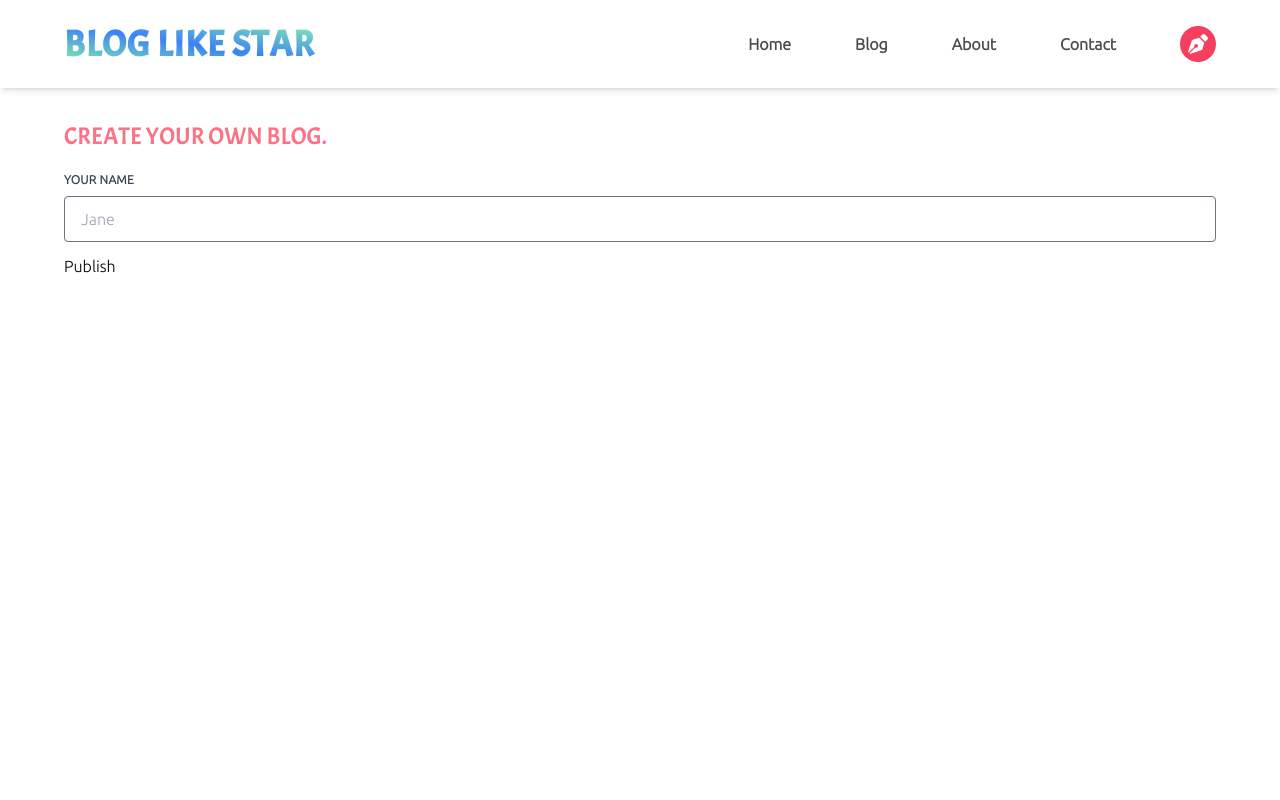
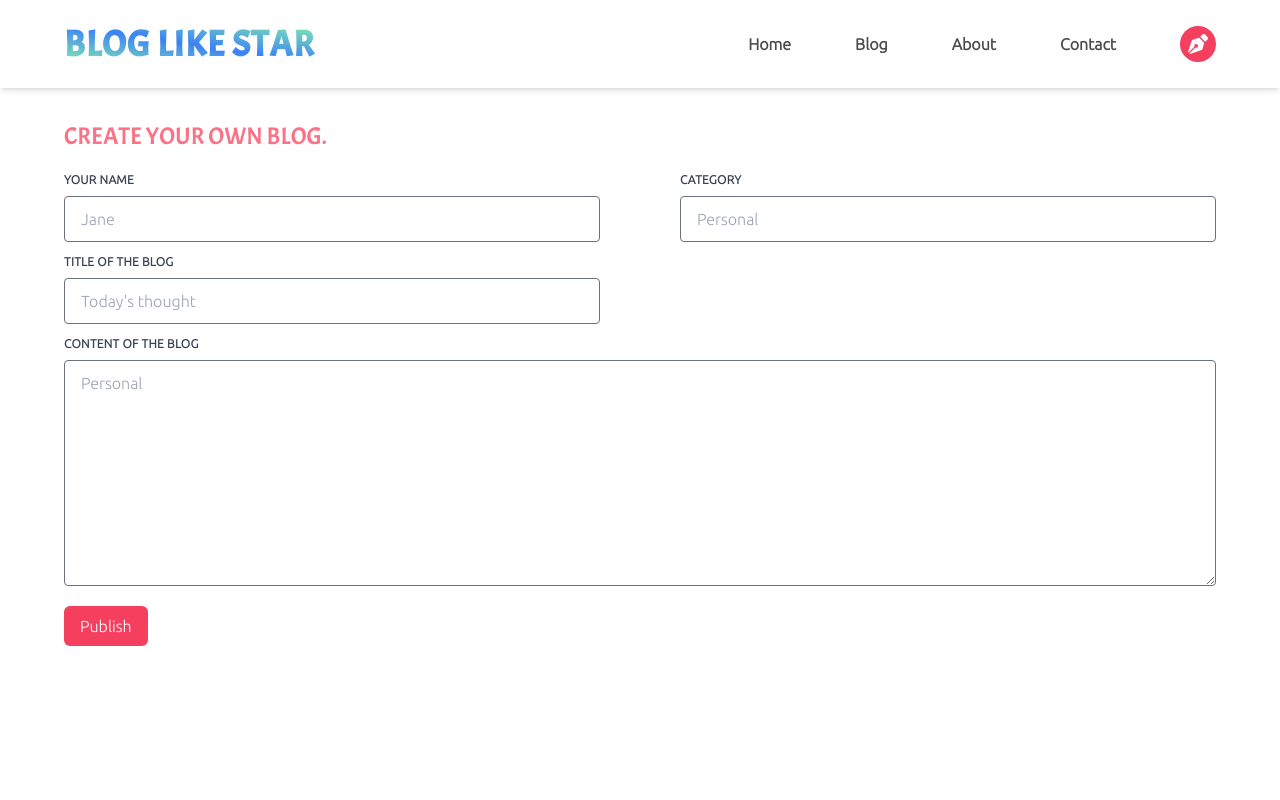
Before and after one commit to atultrp/blog-like-star, a Next.js app: page /createBlog in a window 1280 px wide. Shown: the top 800 px of the page. Built offline with nearby package versions, Linux system fonts and the light colour scheme.

Commit message:
create blog

```diff
--- a/src/components/Blog/CreateBlog.js
+++ b/src/components/Blog/CreateBlog.js
@@ -12,49 +12,68 @@ const CreateBlog = () => {
   // 5. Desciption
 
   const { register, handleSubmit, watch, formState: { errors } } = useForm();
-  const onSubmit = data => console.log(data);
+  const onSubmit = data => console.log("data", data);
 
 
 
   return (
-    <div className='md:mx-16 my-8'>
+    <div className='md:mx-16 my-8 mx-6'>
       <h2 className='text-2xl custom-font text-rose-400 uppercase'>Create your own Blog.</h2>
 
       <div>
         <form className='my-5' onSubmit={handleSubmit(onSubmit)}>
 
+          <div className='md:grid grid-cols-2 gap-x-20 2xl:grid-cols-3'>
+            <div className='mb-3'>
+              {/* Author Name */}
               <label class="block uppercase tracking-wide text-gray-700 text-xs font-bold mb-2" for="authorName">
                 Your Name
               </label>
-          <input name='authorName' class="appearance-none block w-full border border-gray-500 rounded py-3 px-4 mb-3 leading-tight focus:outline-none focus:bg-white" id="authorName" type="text" placeholder="Jane"
+              <input name='authorName' class="appearance-none block w-full border border-gray-500 rounded py-3 px-4 leading-tight focus:outline-none focus:bg-white" id="authorName" type="text" placeholder="Jane"
                 {...register("authorName", {
                   maxLength: 80
                 })}
               />
               {errors.authorName && <span class="text-red-500 text-xs italic">80 Characters Only!</span>}
+            </div>
 
-          {/* <label class="block uppercase tracking-wide text-gray-700 text-xs font-bold mb-2" for="authorName">
-            Title
+            {/* Category */}
+            <div className='mb-3'>
+              <label class="block uppercase tracking-wide text-gray-700 text-xs font-bold mb-2" for="category">
+                Category
               </label>
-          <input name='authorName' class="appearance-none block w-full border border-gray-500 rounded py-3 px-4 mb-3 leading-tight focus:outline-none focus:bg-white" id="authorName" type="text" placeholder="Jane"
-            {...register("authorName", {
-              maxLength: 80
+              <input name='category' class="appearance-none block w-full border border-gray-500 rounded py-3 px-4 leading-tight focus:outline-none focus:bg-white" id="category" type="text" placeholder="Personal"
+              />
+            </div>
+
+            {/* Title of the blog */}
+            <div className='mb-3'>
+              <label class="block uppercase tracking-wide text-gray-700 text-xs font-bold mb-2" for="title">
+                Title of the Blog
+              </label>
+              <input name='title' class="appearance-none block w-full border border-gray-500 rounded py-3 px-4 leading-tight focus:outline-none focus:bg-white" id="title" type="text" placeholder="Today's thought"
+                {...register("title", {
+                  required: true,
                 })}
               />
-          {errors.authorName && <span class="text-red-500 text-xs italic">80 Characters Only!</span>}
+              {errors.title && <span class="text-red-500 text-xs italic">This field is required!</span>}
+            </div>
+          </div>
 
-          <label class="block uppercase tracking-wide text-gray-700 text-xs font-bold mb-2" for="authorName">
-            Your Name
+          {/* Content of the blog */}
+          <div className='mb-3'>
+            <label class="block uppercase tracking-wide text-gray-700 text-xs font-bold mb-2" for="content">
+              Content of the Blog
             </label>
-          <input name='authorName' class="appearance-none block w-full border border-gray-500 rounded py-3 px-4 mb-3 leading-tight focus:outline-none focus:bg-white" id="authorName" type="text" placeholder="Jane"
-            {...register("authorName", {
-              maxLength: 80
+            <textarea rows={10} name='content' class="appearance-none block w-full border border-gray-500 rounded py-3 px-4 leading-tight focus:outline-none focus:bg-white" id="content" type="text" placeholder="Personal"
+              {...register("content", {
+                required: true,
               })}
             />
-          {errors.authorName && <span class="text-red-500 text-xs italic">80 Characters Only!</span>} */}
+            {errors.content && <span class="text-red-500 text-xs italic">This field is required!</span>}
+          </div>
 
-
-          <button type='submit'>Publish</button>
+          <button type='submit' className='mt-2 px-4 py-2 bg-rose-500 text-white rounded-md hover:bg-rose-600'>Publish</button>
         </form>
       </div>
 
```
Lines whose indentation alone changed are shown as unchanged.
